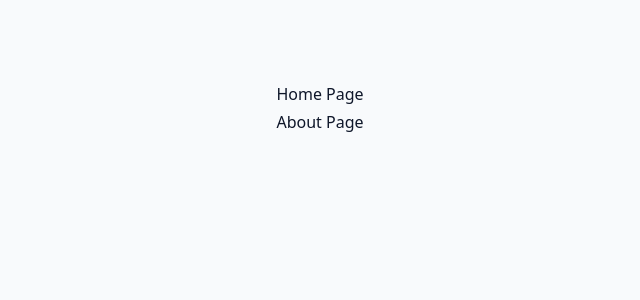
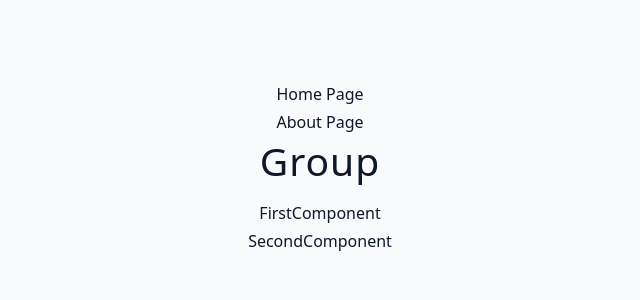
Before and after one commit to lokhandeganesh/hooks, a React (Vite) app: page / in a window 1280 px wide. Shown: the top 300 px of the page, without its empty margins (320-960 px from the left). Built offline with nearby package versions, Linux system fonts and the light colour scheme.

Commit message:
exporting project group components

```diff
--- a/src/App.jsx
+++ b/src/App.jsx
@@ -10,6 +10,7 @@ import Toggle from './components/Toggle';
 import User from './components/UserChallenge';
 import Navbar from './components/navbar';
 import { Home, About } from './components/pages'
+import Group from './components/group';
 function App() {
   return (
     <React.Fragment>
@@ -26,6 +27,7 @@ function App() {
         {/* <Final></Final> */}
         <Home></Home>
         <About></About>
+        <Group></Group>
       </div>
     </React.Fragment>
   );
--- /dev/null
+++ b/src/components/group/FirstComponent.jsx
@@ -0,0 +1,9 @@
+import React from 'react'
+
+const FirstComponent = () => {
+  return (
+    <div>FirstComponent</div>
+  )
+}
+
+export default FirstComponent
--- /dev/null
+++ b/src/components/group/SecondComponent.jsx
@@ -0,0 +1,9 @@
+import React from 'react'
+
+const SecondComponent = () => {
+  return (
+    <div>SecondComponent</div>
+  )
+}
+
+export default SecondComponent
--- /dev/null
+++ b/src/components/group/index.jsx
@@ -0,0 +1,17 @@
+import React from 'react'
+import FirstComponent from './FirstComponent'
+import SecondComponent from './SecondComponent'
+
+
+const Group = () => {
+  return (
+    <div>
+      <h2>Group</h2>
+      <FirstComponent></FirstComponent>
+      <SecondComponent></SecondComponent>
+    </div>
+
+  )
+}
+
+export default Group
```
